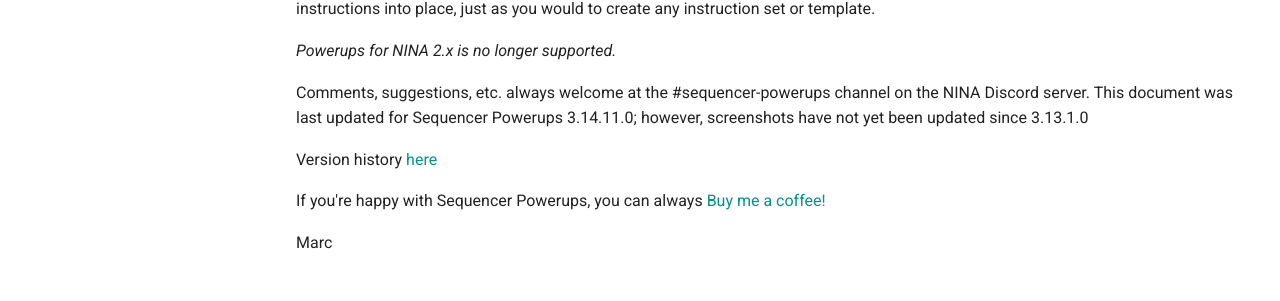
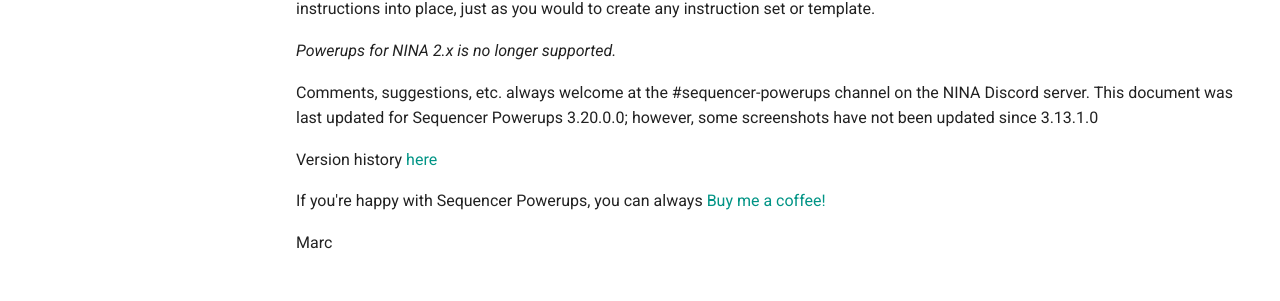
Before and after one commit to marcblank/marcblank.github.io, an MkDocs documentation site: the page built from docs/index.md, in a window 1280 px wide. Shown: the part 308-609 px from the top of the page. Built offline with MkDocs 1.6.1 and Material for MkDocs 9.7.7, drawn with Linux system fonts in a browser that asks for light colours.

Commit message:
More additions

```diff
--- a/docs/index.md
+++ b/docs/index.md
@@ -4,7 +4,7 @@
 
 *Powerups for NINA 2.x is no longer supported.*
 
-Comments, suggestions, etc. always welcome at the #sequencer-powerups channel on the NINA Discord server.  This document was last updated for Sequencer Powerups 3.14.11.0; however, screenshots have not yet been updated since 3.13.1.0
+Comments, suggestions, etc. always welcome at the #sequencer-powerups channel on the NINA Discord server.  This document was last updated for Sequencer Powerups 3.20.0.0; however, some screenshots have not been updated since 3.13.1.0
 
 Version history [here](https://bitbucket.org/zorkmid/nina.plugin.when/src/master/README.md)
 
```
